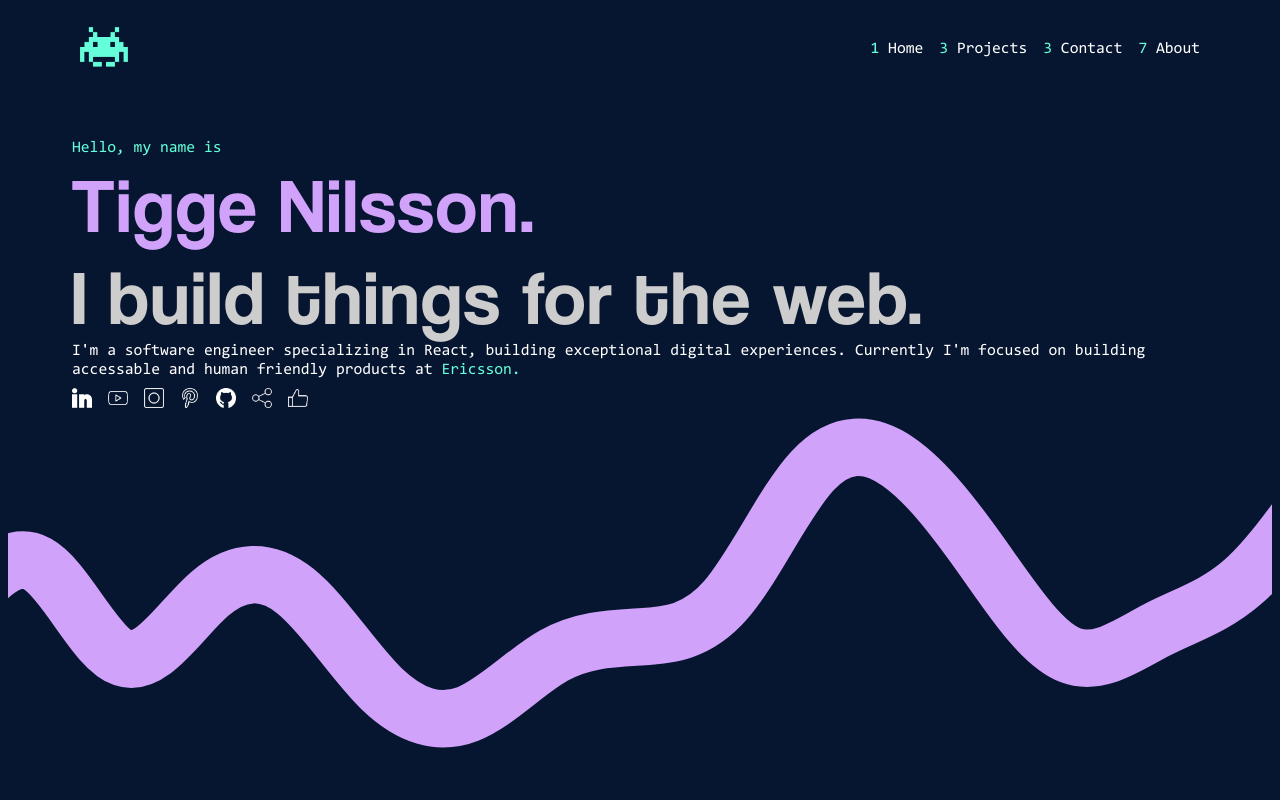
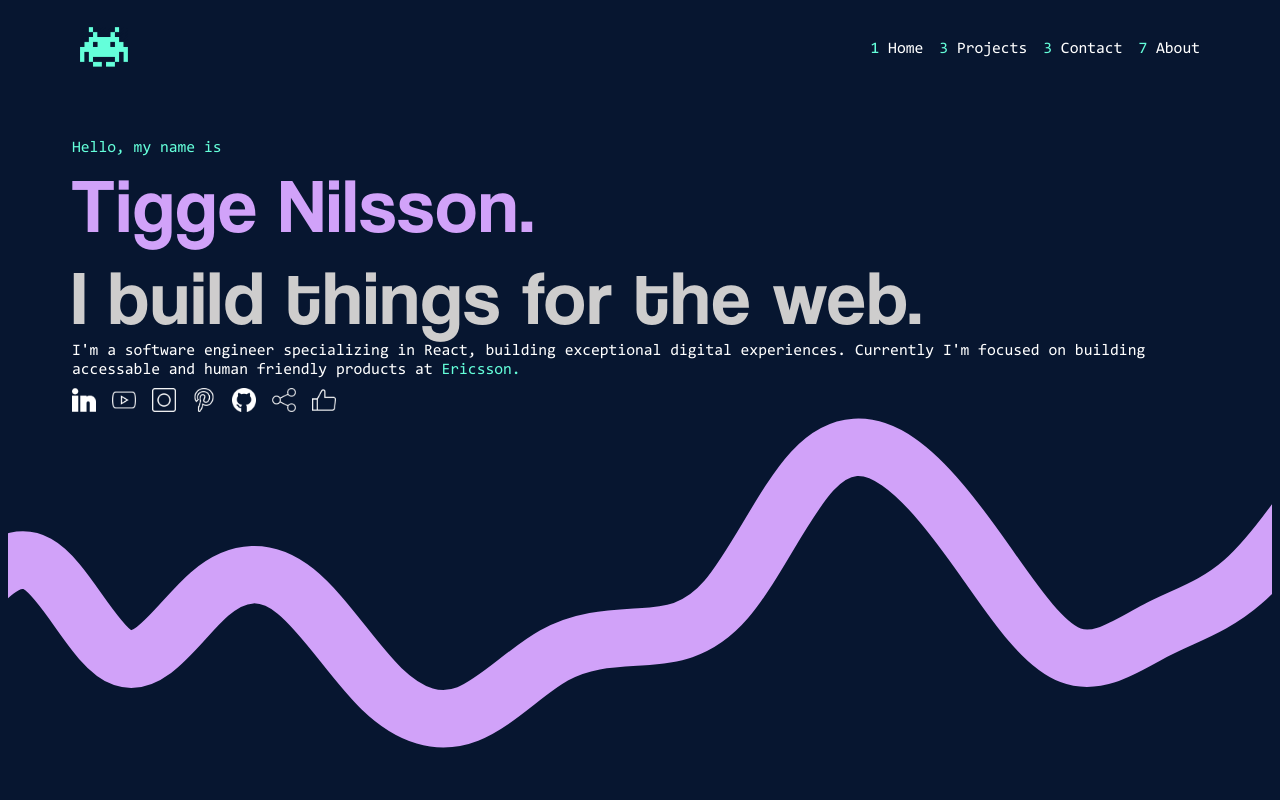
Before and after one commit to taaage/portfolio-client, a React (Create React App) app: page / in a window 1280 px wide. Shown: the top 800 px of the page. Built offline with nearby package versions, Linux system fonts and the light colour scheme.

Commit message:
style: svg border change for social icons

```diff
--- a/src/components/Welcome/Welcome.css
+++ b/src/components/Welcome/Welcome.css
@@ -53,9 +53,17 @@
   margin-top: 0.5em;
 }
 
-.social-item {
-  width: 1.25em;
-  height: 1.25em;
+.social-image {
+  width: 1.5em;
+  height: 1.5em;
+}
+
+.liked {
+  filter: invert(0.45) sepia(3) saturate(5) hue-rotate(220deg);
+}
+
+.social-image:hover {
+  filter: invert(0.45) sepia(3) saturate(5) hue-rotate(220deg);
 }
 
 .social-item:hover {
--- a/src/components/Welcome/Welcome.tsx
+++ b/src/components/Welcome/Welcome.tsx
@@ -113,10 +113,10 @@ const Welcome = () => {
     return (
       <div className="social-item-container">
         {socialItem.map(({ image, alt, url }, index) => (
-          <div key={index}>
+          <div key={index} className="social-item">
             {alt !== "share" && alt !== "like" && (
               <img
-                className="social-item"
+                className="social-image"
                 key={index}
                 src={image}
                 alt={alt}
@@ -125,7 +125,7 @@ const Welcome = () => {
             )}
             {alt === "share" && (
               <img
-                className="social-item"
+                className={shareIcon ? "social-image liked" : "social-image"}
                 key={index}
                 src={shareIcon ? sharePurple : image}
                 alt="share"
@@ -134,9 +134,9 @@ const Welcome = () => {
             )}
             {alt === "like" && (
               <img
-                className="social-item"
+                className={likeIcon ? "social-image liked" : "social-image"}
                 key={index}
-                src={likeIcon ? likeGreen : image}
+                src={image}
                 alt="like"
                 onClick={() => triggerLike()}
               ></img>
```
